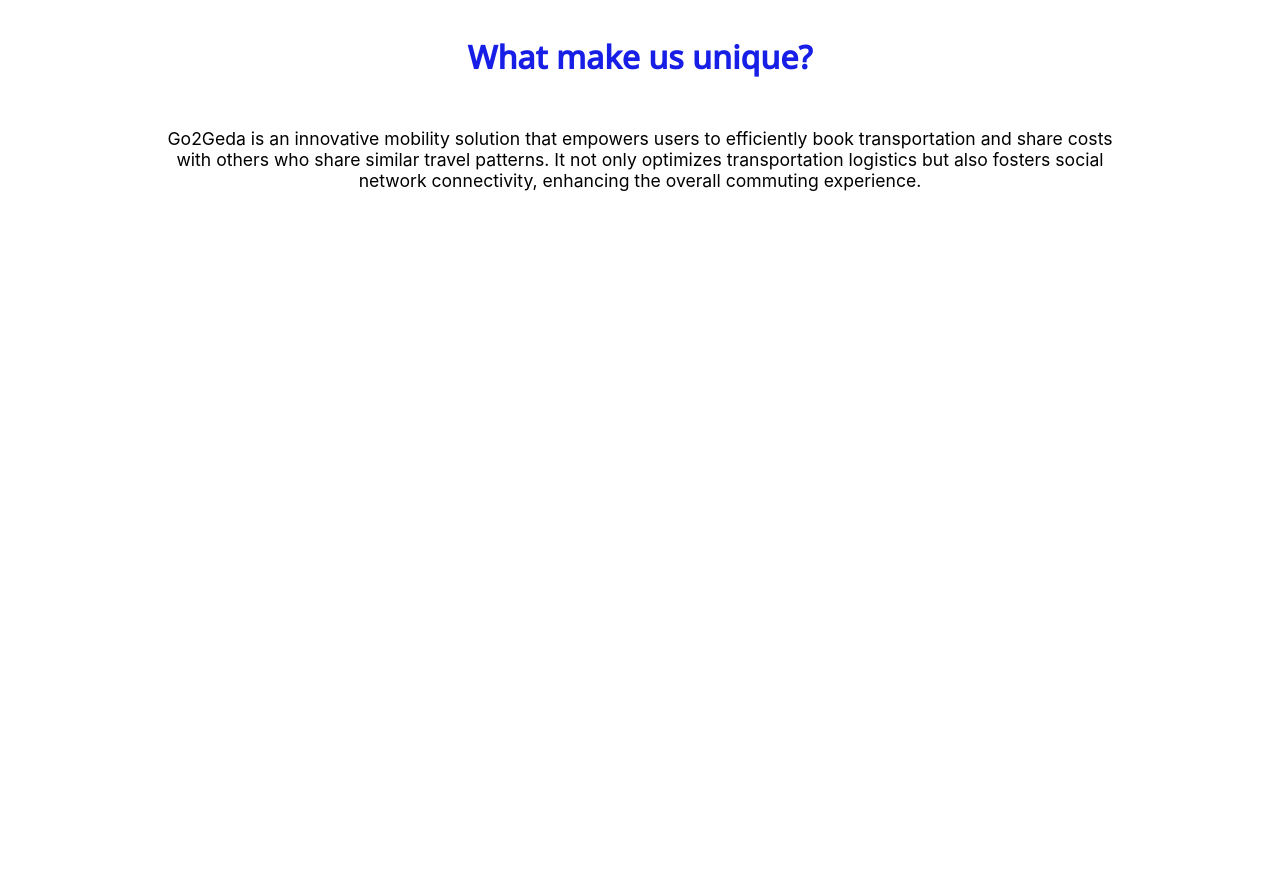
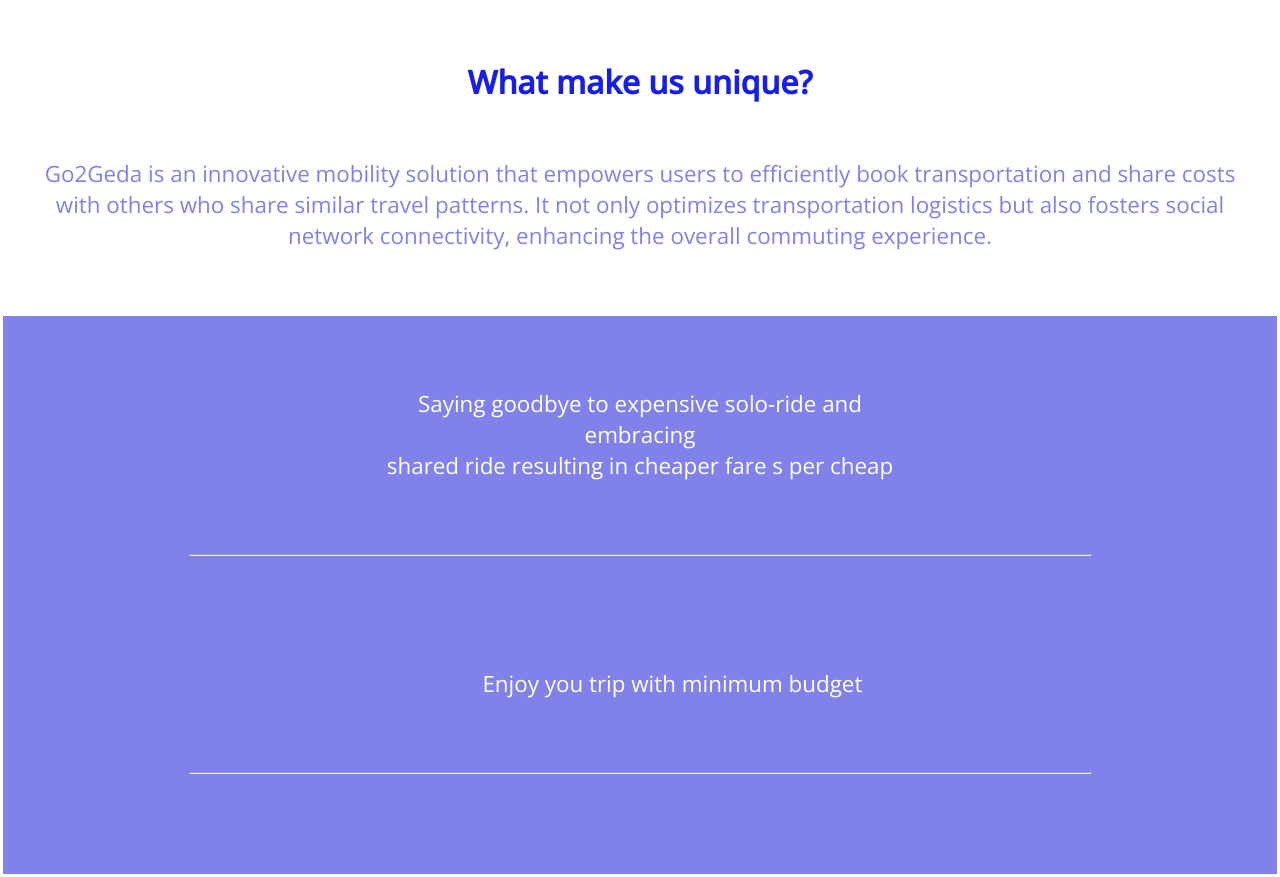
Before and after one commit to iAmSherifCodes/GO2GEDA-FRONTEND, a React (Create React App) app in the folder frontend/: page / in a window 1280 px wide. Shown: the part 540-1417 px from the top of the page. Before the commit the page ends 800 px from the top, so only its background shows below. Built offline with nearby package versions, Linux system fonts and the light colour scheme; the HTML template or start-up script is replaced by a standard one.

Commit message:
Working on home page third step

```diff
--- a/frontend/src/component/homepage/HomePage.css
+++ b/frontend/src/component/homepage/HomePage.css
@@ -10,16 +10,19 @@
 }
 
 .second-step{
-    margin-top: 15px;
+    margin-top: 40px;
     display: flex;
     flex-direction: column;
     justify-content: center;
     align-items: center;
+    margin-bottom: 40px;
 }
 
 .second-step p{
+    font-family: 'Open Sans';
     text-align: center;
-    font-size: 1.1rem;
+    font-size: 1.4rem;
+    color: #8181EA;
 }
 
 .second-step h3{
@@ -29,9 +32,36 @@
 
 }
 
-/* @font-face {
-    font-family: 'Open
-    Sans';
-    src: local('OpenSans')
-    url('/frontend/src/fonts/OpenSans-Italic-VariableFont_wdth\,wght.ttf');
-} */
+.third-step{
+    background-color: #8181EA;
+    border: 3px solid white;
+    display: flex;
+    flex-direction: column;
+    align-items: center;
+    justify-content: center;
+    color: white;
+}
+.info{
+    display: flex;
+    justify-content: space-around;
+    align-items: center;
+    padding: 10px;
+    margin-top: 40px;
+    width: 40%;
+}
+.third-step p{
+    font-family: 'Open Sans';
+    text-align: center;
+    font-size: 1.4rem;
+}
+
+#icon1{
+    margin-right: 20px;
+}
+
+
+hr{
+    margin-top: 40px;
+    margin-bottom: 40px;
+    width: 900px;
+}
--- a/frontend/src/component/homepage/HomePage.jsx
+++ b/frontend/src/component/homepage/HomePage.jsx
@@ -1,5 +1,9 @@
 import image from "../homepage/assets/home.png";
 import "../homepage/HomePage.css";
+import { Icon } from "@iconify/react";
+import userFriends from "@iconify/icons-fa-solid/user-friends";
+import currencyNaira from '@iconify/icons-tabler/currency-naira';
+
 const HomePage = () => {
   return (
     <>
@@ -9,11 +13,35 @@
         </div>
 
         <div className="second-step">
-            <h3>What make us unique?</h3>
-            <p>Go2Geda is an innovative mobility solution that empowers users to efficiently book transportation and share costs<br /> with others who share similar travel patterns. It not only optimizes transportation logistics but also fosters social <br />network connectivity, enhancing the overall commuting experience.</p>
+          <h3>What make us unique?</h3>
+          <p>
+            Go2Geda is an innovative mobility solution that empowers users to
+            efficiently book transportation and share costs
+            <br /> with others who share similar travel patterns. It not only
+            optimizes transportation logistics but also fosters social <br />
+            network connectivity, enhancing the overall commuting experience.
+          </p>
         </div>
+
         <div className="third-step">
+          <div className="info">
+            <Icon icon={userFriends} width="90" height="90" id="icon" />
+            <p>
+              Saying goodbye to expensive solo-ride and embracing <br />
+              shared ride resulting in cheaper fare s per cheap{" "}
+            </p>
+          </div>
+          <hr />
+          <div className="info">
+          <Icon icon={currencyNaira} width="90" height="90" id="icon1"/>
+          <p>
+            Enjoy you trip with minimum budget
+          </p>
+          </div>
+          <hr />
+          <div className="info">
 
+          </div>
         </div>
       </div>
     </>
--- a/package.json
+++ b/package.json
@@ -2,5 +2,10 @@
   "dependencies": {
     "axios": "^1.5.0",
     "react-router-dom": "^6.16.0"
+  },
+  "devDependencies": {
+    "@iconify/icons-fa-solid": "^1.2.4",
+    "@iconify/icons-tabler": "^1.2.90",
+    "@iconify/react": "^4.1.1"
   }
 }
```
Also changed, not shown: 1 other file (tests, documents, lock files or other folders).
